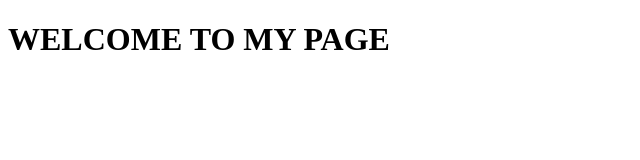
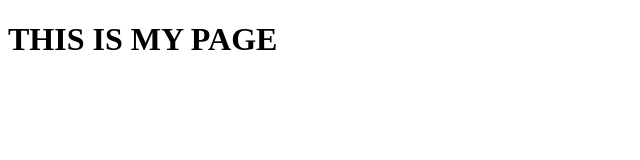
Before and after one commit to jiyashah1229/jiya_netify, a plain HTML site: page index.htm in a window 1280 px wide. Shown: the whole page, without its empty margins (0-640 px from the left). Drawn offline with Linux system fonts and the light colour scheme.

Commit message:
first commit

```diff
--- a/index.htm
+++ b/index.htm
@@ -6,6 +6,6 @@
     <title>Document</title>
 </head>
 <body>
-    <h1>WELCOME TO MY PAGE</h1>
+    <h1>THIS IS MY PAGE</h1>
 </body>
 </html>
```
